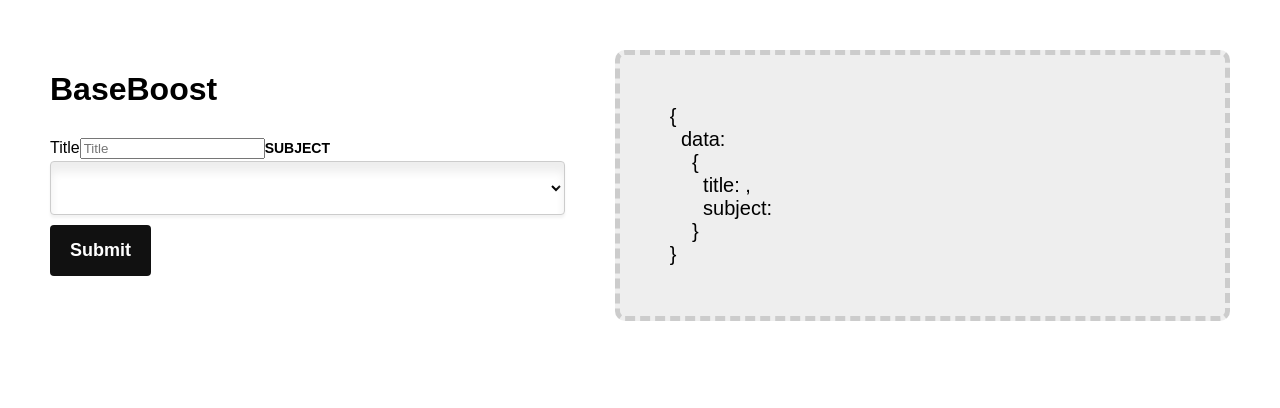
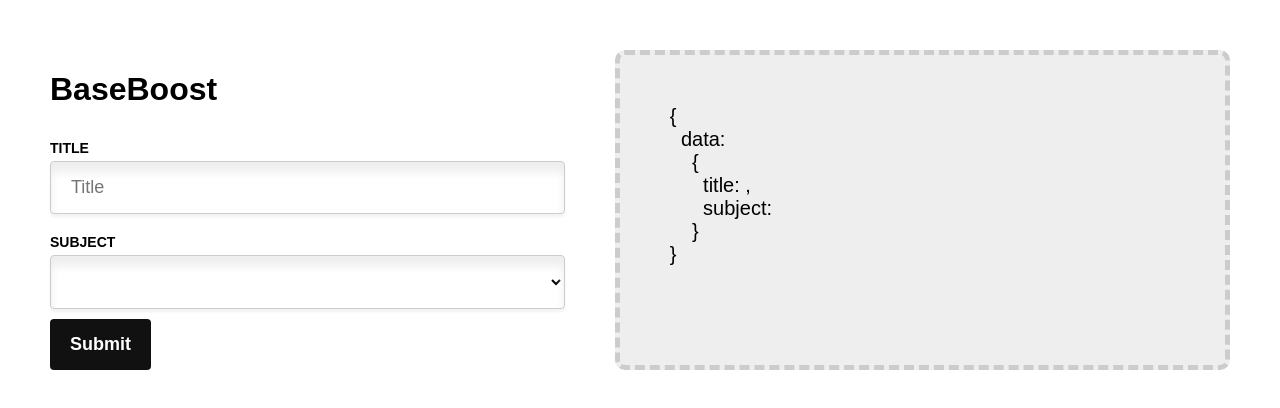
Before and after one commit to andybeckmann/BaseBoost, a Vue app: page / in a window 1280 px wide. Shown: the top 408 px of the page. Built offline with nearby package versions, Linux system fonts and the light colour scheme.

Commit message:
Conditionally show label

```diff
--- a/src/components/BaseInput.vue
+++ b/src/components/BaseInput.vue
@@ -1,5 +1,5 @@
 <template>
-	<label>{{ label }}</label>
+	<label v-if="label">{{ label }}</label>
 	<input
 		v-bind="$attrs"
 		:placeholder="label"
@@ -24,6 +24,28 @@
 }
 </script>
 
-<style>
+<style lang="scss" scoped>
+label {
+	text-transform: uppercase;
+	font-size: 14px;
+	font-weight: bold;
+	margin-bottom: 5px;
+	display: inline-block;
+	margin-top: 10px;
+}
 
+input{
+	background: #fff;
+	padding: 15px 20px;
+	margin: 0 0 10px;
+	outline: none;
+	border: 1px solid #ccc;
+	font-size: 18px;
+	width: 100%;
+	border-radius: 4px;
+	display: block;
+	box-shadow:
+				0 3px 3px rgba(0, 0, 0, 0.05),
+				inset 0px 10px 10px #eee;
+}
 </style>
```
